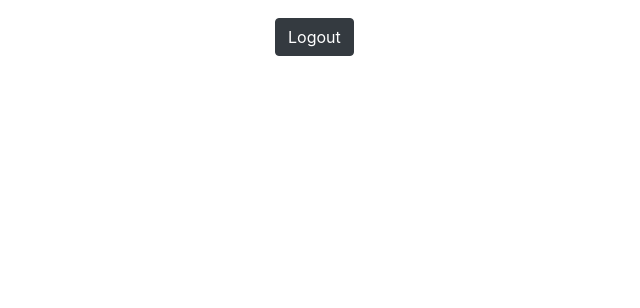
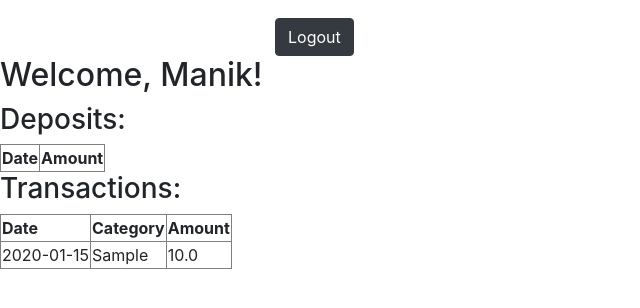
Before and after one commit to manik-sethi/Stability, a Flask app: page /dashboard in a window 1280 px wide. Shown: the part 148-456 px from the top of the page, without its empty margins (0-640 px from the left). Run offline with Flask 3, Linux system fonts and the light colour scheme; a user stored in the database is signed in; tables that the repository leaves empty hold one stand-in row (values such as "Sample post"); lists and menus that the app fills with data are empty.

Commit message:
deposits working

```diff
--- a/app.py
+++ b/app.py
@@ -1,15 +1,14 @@
 from flask import Flask, request, render_template, redirect, session, jsonify
 from flask_sqlalchemy import SQLAlchemy
-from flask import jsonify, request
 import bcrypt
-from datetime import datetime  # Import datetime
-
+from datetime import datetime
 
 app = Flask(__name__)
 app.config['SQLALCHEMY_DATABASE_URI'] = 'sqlite:///database.db'
 db = SQLAlchemy(app)
 app.secret_key = 'secret_key'
 
+# Define SQLAlchemy models
 class Deposit(db.Model):
     id = db.Column(db.Integer, primary_key=True)
     user_id = db.Column(db.Integer, db.ForeignKey('user.id'), nullable=False)
@@ -24,25 +23,21 @@
     amount = db.Column(db.Float, nullable=False)
     date = db.Column(db.String(100), nullable=False)
 
-#take out later dude
-
 class User(db.Model):
     id = db.Column(db.Integer, primary_key=True)
     name = db.Column(db.String(100), nullable=False)
     email = db.Column(db.String(100), unique=True)
     password = db.Column(db.String(100))
-    #balance = db.Column(db.String(100))
-
 
     def __init__(self, email, password, name):
         self.name = name
         self.email = email
-        #self.balance = balance
         self.password = bcrypt.hashpw(password.encode('utf-8'), bcrypt.gensalt()).decode('utf-8')
 
-    def check_password(self,password):
-        return bcrypt.checkpw(password.encode('utf-8'),self.password.encode('utf-8'))
+    def check_password(self, password):
+        return bcrypt.checkpw(password.encode('utf-8'), self.password.encode('utf-8'))
 
+# Create the data tables
 with app.app_context():
     db.create_all()
 
@@ -60,40 +55,41 @@
 
 @app.route('/deposits_and_transactions')
 def deposits_and_transactions():
-    '''if request.method == 'POST':
-        balance = request.form['balance']
-        new_balance = User(balance=balance)
-        db.session.commit()'''
-    return render_template('deposits_and_transactions.html')
+    if 'email' in session:
+        user = User.query.filter_by(email=session['email']).first()
+
+        # Fetch deposits and transactions from the database
+        deposits = Deposit.query.filter_by(user_id=user.id).all()
+        transactions = Transaction.query.filter_by(user_id=user.id).all()
+
+        return render_template('deposits_and_transactions.html', user=user, deposits=deposits, transactions=transactions)
+
+    return redirect('/login')
 
 @app.route('/budgeting')
 def budgeting():
     return render_template('budgeting.html')
 
-
-
-@app.route('/register', methods=['GET','POST'])
+@app.route('/register', methods=['GET', 'POST'])
 def register():
     if request.method == 'POST':
-        # handle request
+        # Handle user registration
         name = request.form['name']
         email = request.form['email']
         password = request.form['password']
 
-
-        new_user = User(name=name,email=email,password=password)
+        new_user = User(name=name, email=email, password=password)
         db.session.add(new_user)
         db.session.commit()
         return redirect('/login')
 
     return render_template('register.html')
 
-@app.route('/login',methods=['GET','POST'])
+@app.route('/login', methods=['GET', 'POST'])
 def login():
     if request.method == 'POST':
         email = request.form['email']
         password = request.form['password']
-
 
         user = User.query.filter_by(email=email).first()
 
@@ -101,52 +97,67 @@
             session['email'] = user.email
             return redirect('/overview')
         else:
-            return render_template('login.html',error='Invalid user')
+            return render_template('login.html', error='Invalid user')
 
     return render_template('login.html')
-
 
 @app.route('/dashboard')
 def dashboard():
     if 'email' in session:
         user = User.query.filter_by(email=session['email']).first()
 
-        # Fetch deposits and transactions from the database (you need to define these models)
+        # Fetch deposits and transactions from the database
         deposits = Deposit.query.filter_by(user_id=user.id).all()
         transactions = Transaction.query.filter_by(user_id=user.id).all()
 
         return render_template('dashboard.html', user=user, deposits=deposits, transactions=transactions)
+
+    return redirect('/login')
+
+@app.route('/logout')
+def logout():
+    session.pop('email', None)
+    return redirect('/login')
+
+@app.route('/create_transaction', methods=['POST'])
+def create_transaction():
+    if 'email' in session:
+        user = User.query.filter_by(email=session['email']).first()
+
+        # Handle creating a new transaction based on user input
+        description = request.form['description']
+        category = request.form['category']
+        amount = request.form['amount']
+        date = datetime.now()  # You can use the current date/time
+
+        new_transaction = Transaction(user_id=user.id, description=description, category=category, amount=amount, date=date)
+        db.session.add(new_transaction)
+        db.session.commit()
+
+        return redirect('/dashboard')
+
+    return redirect('/login')
+
+@app.route('/create_deposit', methods=['POST'])
+def create_deposit():
+    if 'email' in session:
+        user = User.query.filter_by(email=session['email']).first()
+
+        # Handle creating a new deposit based on user input
+        amount = request.form['deposit']  # Update to 'deposit' field
+        date = datetime.now()
+
+        try:
+            new_deposit = Deposit(user_id=user.id, amount=amount, date=date)
+            db.session.add(new_deposit)
+            db.session.commit()
+            return redirect('/dashboard')
+        except Exception as e:
+            print(f"Error storing deposit: {e}")
+            db.session.rollback()  # Rollback the transaction in case of an error
+
     return redirect('/login')
 
 
-@app.route('/logout')
-
-def logout():
-    session.pop('email',None)
-    return redirect('/login')
-
 if __name__ == '__main__':
     app.run(debug=True)
-
-@app.route('/deposits_and_transactions')
-def deposits_and_transactions():
-    return render_template('deposits_and_transactions.html')
-
-@app.route('/store_deposit', methods=['POST'])
-def store_deposit():
-    # Handle storing the deposit data in the database
-    # You need to implement this logic based on your database setup
-
-    # Example code for receiving data from the client:
-    data = request.get_json()
-    amount = data.get('amount')
-    date = data.get('date')
-
-    # Perform database operations to store the deposit
-
-    # Return a response indicating success or failure
-    response_data = {'message': 'Deposit stored successfully'}
-    return jsonify(response_data), 200
-
-if __name__ == '__main__':
-    app.run(debug=True)
--- a/templates/dashboard.html
+++ b/templates/dashboard.html
@@ -25,3 +25,46 @@
     </div>
 
 </div>
+
+<h2>Welcome, {{ user.name }}!</h2>
+
+<h3>Deposits:</h3>
+<table border="1">
+    <thead>
+        <tr>
+            <th>Date</th>
+            <th>Amount</th>
+        </tr>
+    </thead>
+    <tbody>
+        {% for deposit in deposits %}
+        <tr>
+            <td>{{ deposit.date }}</td>
+            <td>{{ deposit.amount }}</td>
+        </tr>
+        {% endfor %}
+    </tbody>
+</table>
+
+<h3>Transactions:</h3>
+<table border="1">
+    <thead>
+        <tr>
+            <th>Date</th>
+            <th>Category</th>
+            <th>Amount</th>
+        </tr>
+    </thead>
+    <tbody>
+        {% for transaction in transactions %}
+        <tr>
+            <td>{{ transaction.date }}</td>
+            <td>{{ transaction.category }}</td>
+            <td>{{ transaction.amount }}</td>
+        </tr>
+        {% endfor %}
+    </tbody>
+</table>
+
+</body>
+</html>
--- a/templates/deposits_and_transactions.html
+++ b/templates/deposits_and_transactions.html
@@ -51,18 +51,21 @@
 
     <div class="section no-border centered-section">
         <h2>Select a Date:</h2>
+        <form action = "/create_deposit" method = "POST">
         <!-- Input for date selection -->
         <input type="date" id="datePicker">
         <!-- Button to trigger date display -->
         <button class="blue-button" class="blue-button"class="blue-button" onclick="displayDate()">Submit</button>
         <!-- Paragraph to display the selected date -->
         <p id="selectedDate"></p>
+        </form>
+
     </div>
 
     <div class="section">
         <h2>Enter Deposit:</h2>
 
-        <form action="/deposits_and_transactions" method="POST">
+        <form action="/create_deposit" method="POST">
             <div class="form-group">
             <label for="name">Deposit:</label>
             <input type="text" class="form-control" id="deposit" placeholder="Enter deposit" name="deposit">
@@ -120,4 +123,5 @@
 
     <script src="script.js"></script>
 </body>
+
 </html>
```
Also changed, not shown: database.db (added), instance/database.db.
